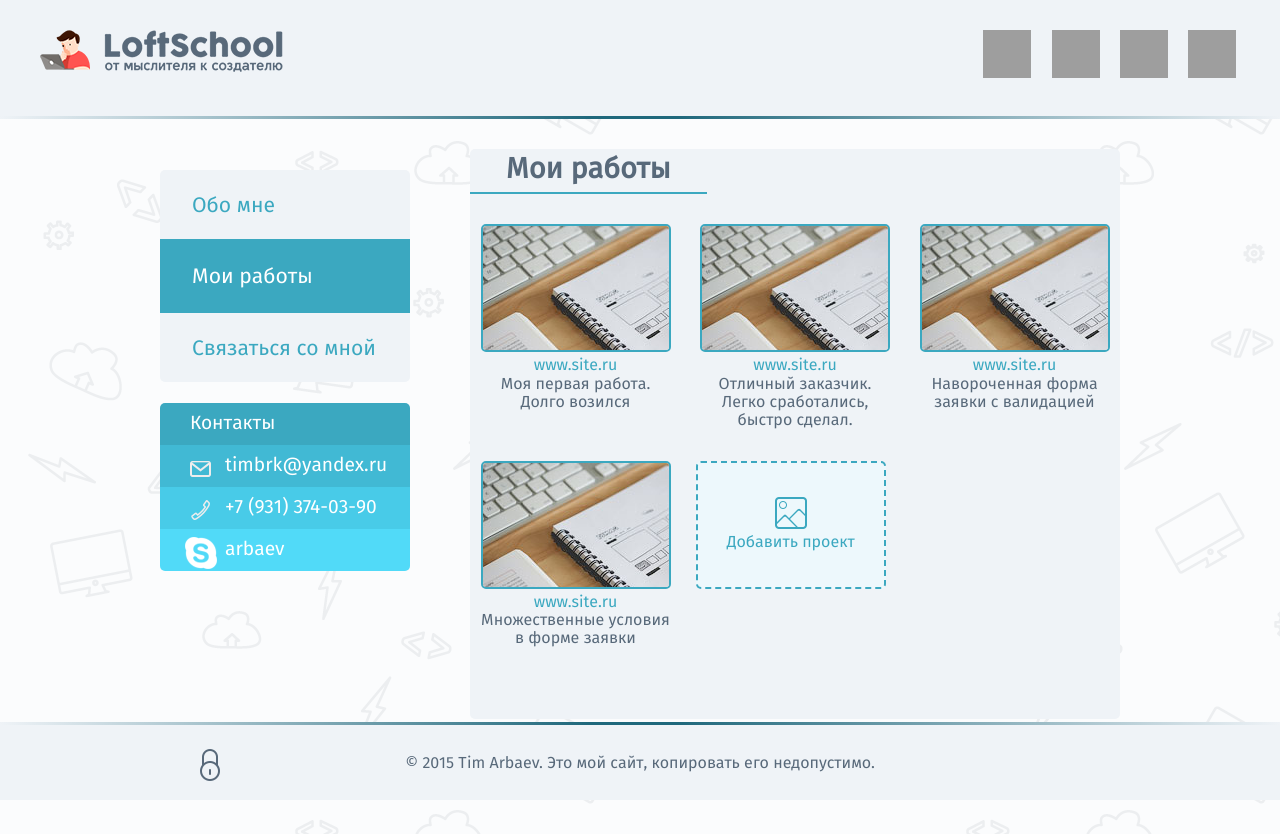
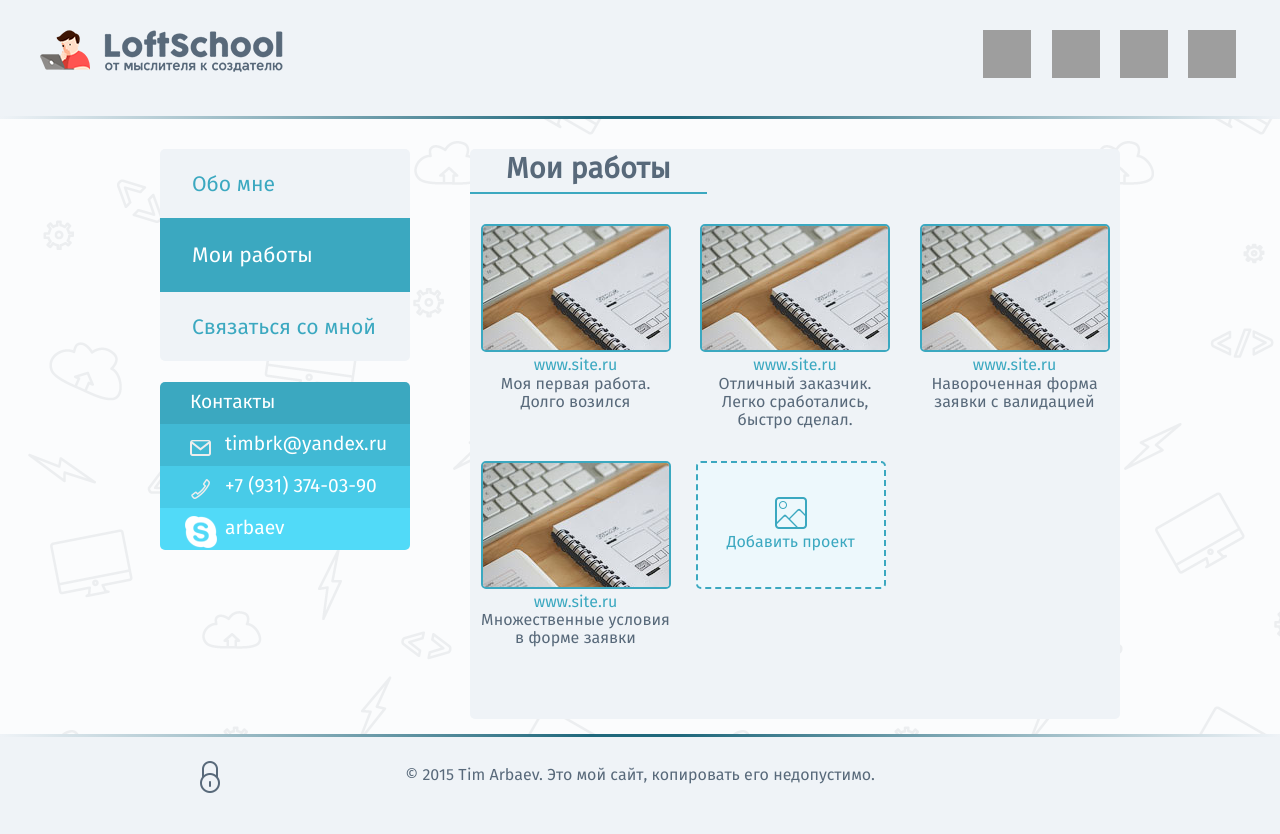
Before and after one commit to arbaev/loft-project1, a PHP site: page /works.html in a window 1280 px wide. After the commit the page ends 793 px from the top, so only its background shows below. Run offline with PHP 8.4, Linux system fonts and the light colour scheme; some libraries are stand-ins or nearby versions; grey boxes are pictures that could not be loaded.

Commit message:
Переделан метод прибивания футера

```diff
--- a/src/css/main.css
+++ b/src/css/main.css
@@ -19,6 +19,10 @@
 /* ==========================================================================
    Common styles
    ========================================================================== */
+html,
+body {
+    height: 100%;
+}
 
 .browserupgrade {
     text-align: center;
@@ -38,6 +42,10 @@
     color: #959aa8;
 }
 
+.maincontainer {
+    min-height: 100%;
+}
+
 .fullpage {
     font-family: 'fira_sansregular', sans-serif;
     background: #fbfcfd url(../img/comppattern2.png) repeat;
@@ -48,6 +56,8 @@
     width: 960px;
     margin: 0 auto;
     padding-bottom: 100px;
+    overflow:auto;
+    padding-bottom: 80px;  /* must be same height as the footer */
 }
 
 .flr {
@@ -60,6 +70,69 @@
 
 .bold {
     font-weight: bold;
+}
+
+/* ==========================================================================
+   Footer smart sticky
+   ========================================================================== */
+/* also check the padding-bottom value in .page - it must be height of footer */
+.fullfooter {
+    background-color: #eff3f7;
+    height: 80px;
+    margin-top: -80px; /* negative value of footer height */
+    position: relative;
+    clear:both;
+}
+/*Opera Fix*/
+body:before {
+    content:"";
+    height:100%;
+    float:left;
+    width:0;
+    margin-top:-32767px;/
+}
+/* sticky end */
+.mainfooter {
+    max-width: 1200px;
+    min-width: 960px;
+    position: relative;
+    margin: 0 auto;
+    padding-top: 30px;
+}
+
+.login {
+    display: inline-block;
+    position: absolute;
+    left: 160px;
+    top: 24px;
+    text-indent: -9999px;
+}
+
+.copyright {
+    margin: 0 auto;
+    padding: 0;
+    min-width: 500px;
+    max-width: 800px;
+    text-align: center;
+}
+
+.sprite-sys {
+    background-image: url(../img/sprites-sys.png);
+    background-repeat: no-repeat;
+    display: block;
+}
+
+.sprite-lock-locked {
+    width: 20px;
+    height: 32px;
+    background-position: -89px -39px;
+}
+
+.sprite-lock-locked:hover,
+.sprite-lock-locked:active {
+    width: 20px;
+    height: 32px;
+    background-position: -119px -39px;
 }
 
 
@@ -239,6 +312,7 @@
     list-style: none;
     background-color: #eff3f7;
     border-radius: 5px;
+    margin-top: 0;
     padding: 0;
     overflow: hidden;
     font-size: 1.1em;
@@ -270,8 +344,11 @@
 /* поднять на 2px текст меню для активного блока */
 .sidemenu .active .sidemenu-block {
     padding: 23px 5px 22px 12px;
-    /* хак для IE8, в котором margin:1px = padding:2px; */
-    padding-top: 24px\0/;
+}
+
+/* хак для IE8, в котором margin:1px = padding:2px; для первого чайлда */
+.sidemenu-item:first-child .active .sidemenu-block {
+    padding-top: 22px\0/;
 }
 
 /* ==========================================================================
@@ -328,61 +405,6 @@
 }
 
 
-/* ==========================================================================
-   Footer
-   ========================================================================== */
-
-.fullfooter {
-    background-color: #eff3f7;
-    height: 78px;
-    position: fixed;
-    bottom: 0;
-    width: 100%;
-    z-index: 1500;
-}
-
-.mainfooter {
-    max-width: 1200px;
-    min-width: 960px;
-    position: relative;
-    margin: 0 auto;
-    padding-top: 30px;
-}
-
-.login {
-    display: inline-block;
-    position: absolute;
-    left: 160px;
-    top: 24px;
-    text-indent: -9999px;
-}
-
-.copyright {
-    margin: 0 auto;
-    padding: 0;
-    min-width: 500px;
-    max-width: 800px;
-    text-align: center;
-}
-
-.sprite-sys {
-    background-image: url(../img/sprites-sys.png);
-    background-repeat: no-repeat;
-    display: block;
-}
-
-.sprite-lock-locked {
-    width: 20px;
-    height: 32px;
-    background-position: -89px -39px;
-}
-
-.sprite-lock-locked:hover,
-.sprite-lock-locked:active {
-    width: 20px;
-    height: 32px;
-    background-position: -119px -39px;
-}
 
 
 /* ==========================================================================
--- a/src/feedback.html
+++ b/src/feedback.html
@@ -21,6 +21,8 @@
     <!--[if lt IE 8]>
         <p class="browserupgrade">You are using an <strong>outdated</strong> browser. Please <a href="http://browsehappy.com/">upgrade your browser</a> to improve your experience.</p>
     <![endif]-->
+
+<div class="maincontainer">
 
     <header class="fullheader">
         <div class="mainheader">
@@ -123,6 +125,7 @@
 
 
     </div>
+</div>
 
 
 <footer class="fullfooter">
--- a/src/index.html
+++ b/src/index.html
@@ -21,6 +21,8 @@
     <!--[if lt IE 8]>
         <p class="browserupgrade">You are using an <strong>outdated</strong> browser. Please <a href="http://browsehappy.com/">upgrade your browser</a> to improve your experience.</p>
     <![endif]-->
+
+<div class="maincontainer">
 
     <header class="fullheader">
         <div class="mainheader">
@@ -151,6 +153,7 @@
         </aside>
     </div>
 
+</div>
 
 <footer class="fullfooter">
     <div class="hr-gradient"></div>
--- a/src/works.html
+++ b/src/works.html
@@ -22,6 +22,8 @@
     <!--[if lt IE 8]>
         <p class="browserupgrade">You are using an <strong>outdated</strong> browser. Please <a href="http://browsehappy.com/">upgrade your browser</a> to improve your experience.</p>
     <![endif]-->
+
+<div class="maincontainer">
 
     <header class="fullheader">
         <div class="mainheader">
@@ -165,6 +167,7 @@
         </aside>
 
     </div>
+</div>
 
 
 <footer class="fullfooter">
```
Also changed, not shown: src/login.html (+16 -0 lines), README.md. Lines whose indentation alone changed are shown as unchanged.
